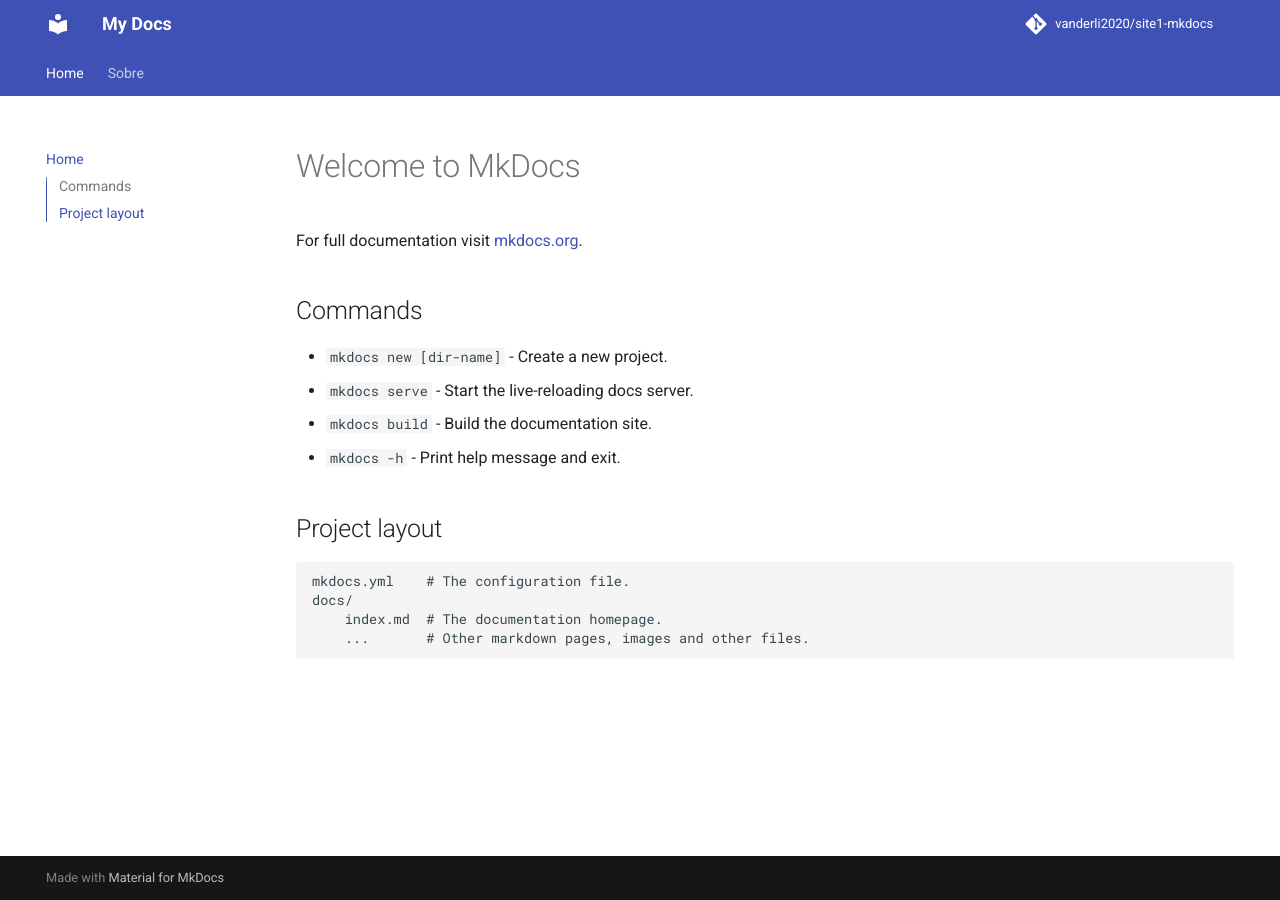
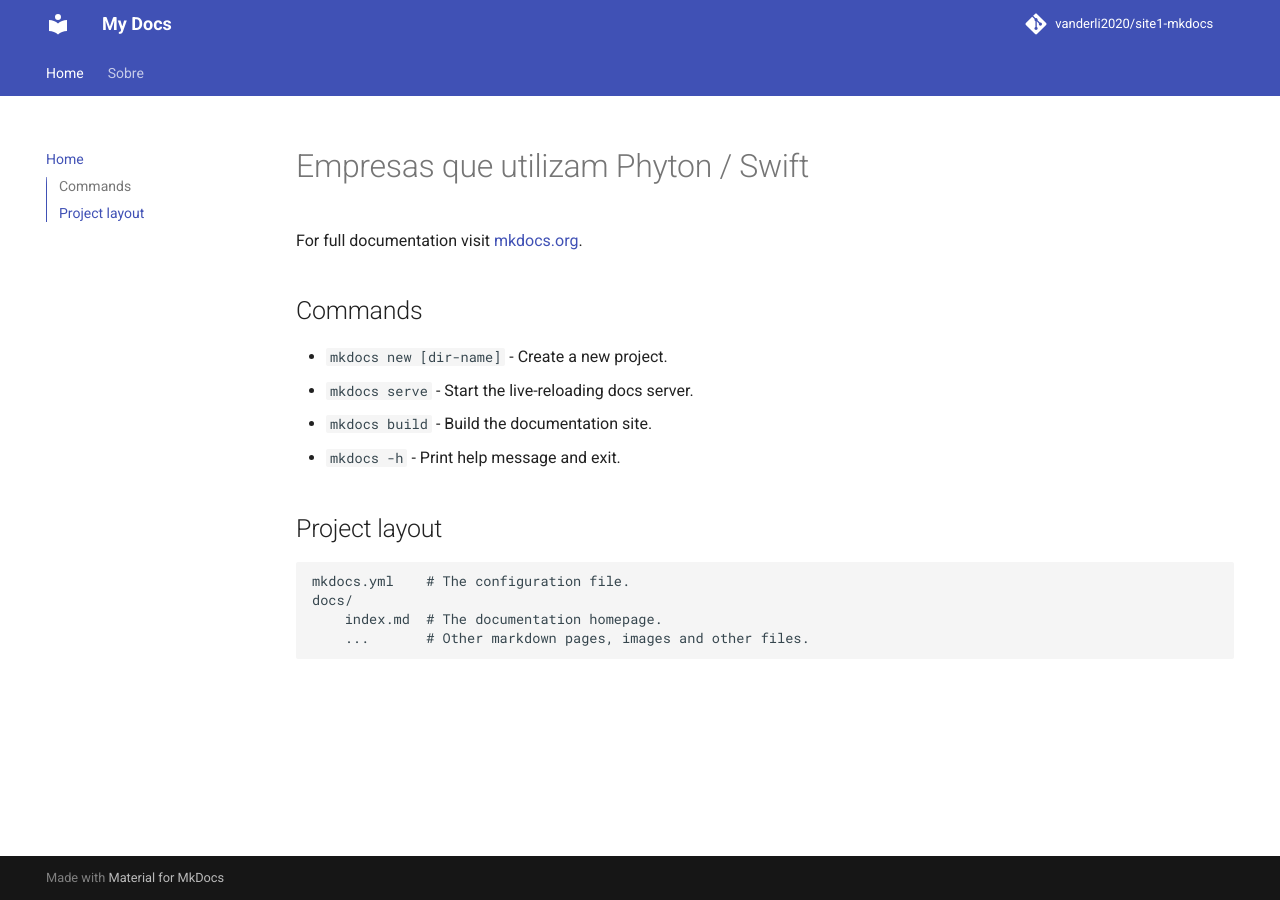
Before and after one commit to vanderli2020/site1-mkdocs, an MkDocs documentation site: the page built from docs/index.md, in a window 1280 px wide. Built offline with MkDocs 1.6.1 and Material for MkDocs 9.7.7, drawn with Linux system fonts in a browser that asks for light colours; comment, search, counter and statistics services are not loaded.

Commit message:
Update index.md
alteração do título

```diff
--- a/docs/index.md
+++ b/docs/index.md
@@ -1,4 +1,4 @@
-# Welcome to MkDocs
+# Empresas que utilizam Phyton / Swift
 
 For full documentation visit [mkdocs.org](https://www.mkdocs.org).
 
```
